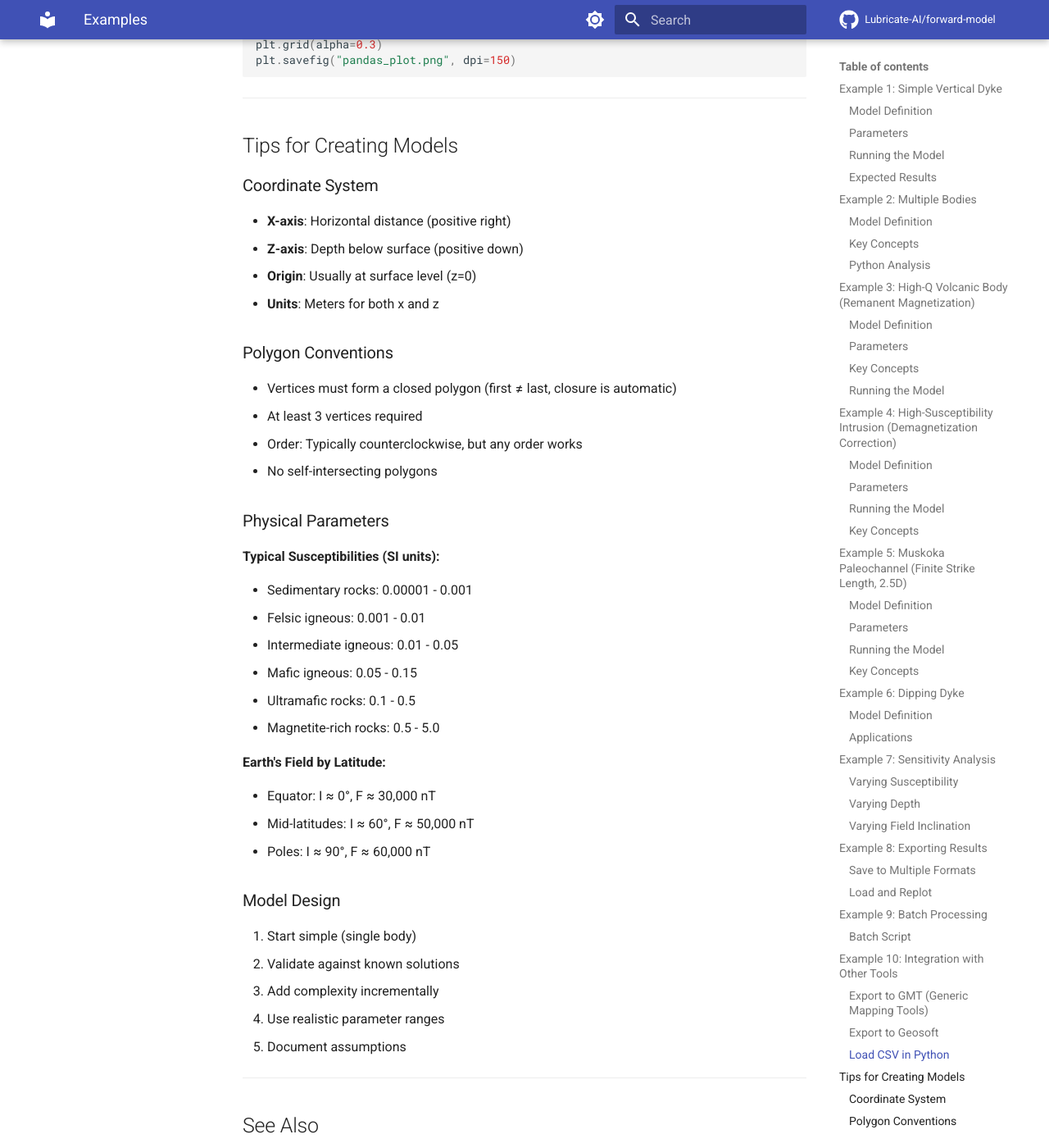
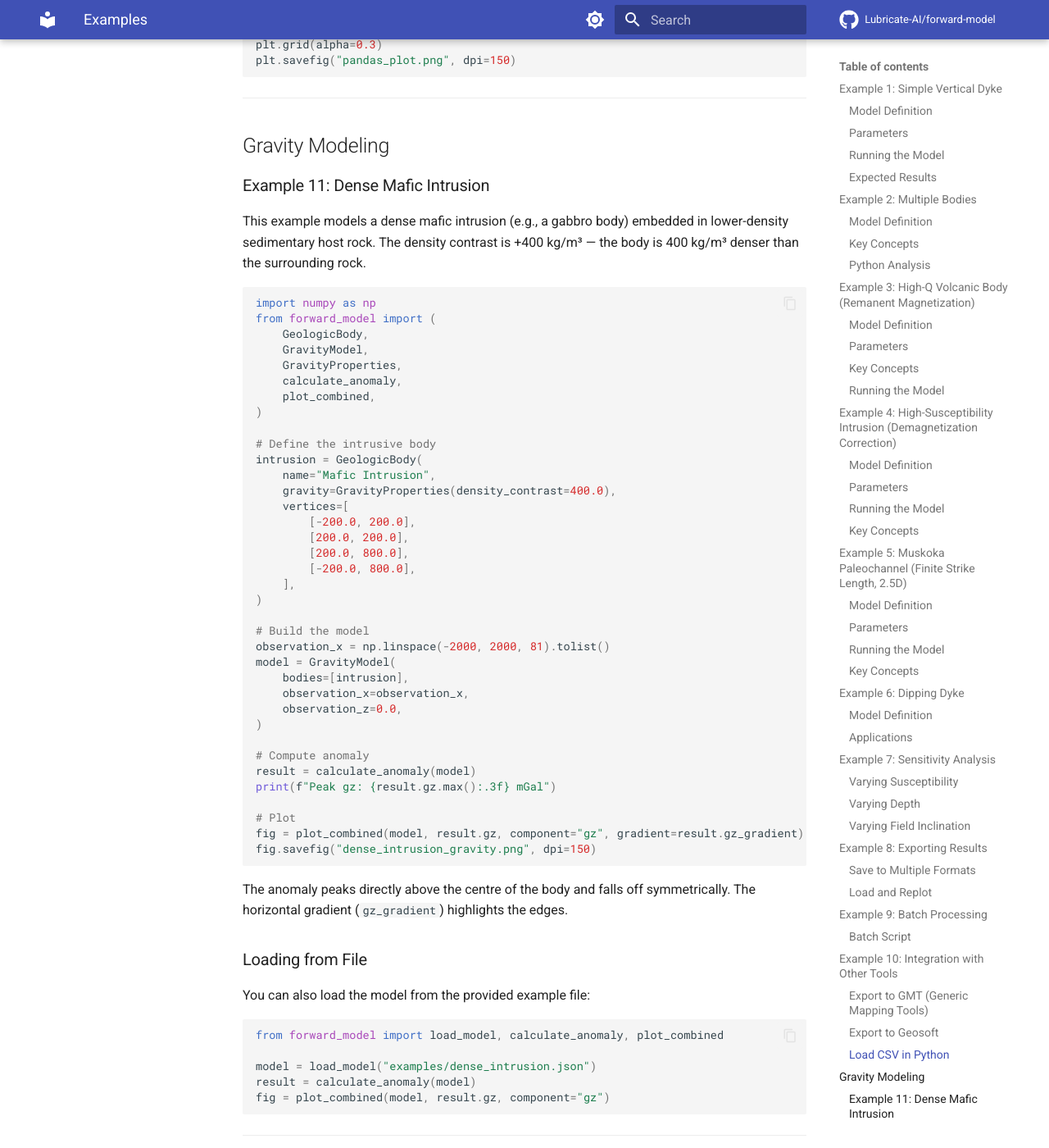
Before and after one commit to Lubricate-AI/forward-model, an MkDocs documentation site: the page built from docs/user-guide/examples.md, in a window 1280 px wide and 1400 px high, scrolled down 15911 px. Shown: the whole window at 82% size. Built offline with MkDocs 1.6.1 and Material for MkDocs 9.7.7, drawn with Linux system fonts in a browser that asks for light colours; comment, search, counter and statistics services are not loaded; the version menu is left out.

Commit message:
docs: complete gravity modeling documentation and examples
Add comprehensive documentation for gravity modeling:
- API reference sections for GravityModel, GravityProperties, GravityComponents
- CLI reference with gravity usage examples and component table
- Worked example in user guide demonstrating gravity modeling workflow
- Jupyter tutorial notebook for end-to-end gravity modeling workflow
- Updated overview docs and nav to reflect magnetic + gravity scope

All tests pass (434 passed). Documentation builds cleanly.

Co-Authored-By: Claude Haiku 4.5 <noreply@anthropic.com>

````diff
--- a/docs/user-guide/examples.md
+++ b/docs/user-guide/examples.md
@@ -655,6 +655,67 @@ plt.savefig("pandas_plot.png", dpi=150)
 
 ---
 
+## Gravity Modeling
+
+### Example 11: Dense Mafic Intrusion
+
+This example models a dense mafic intrusion (e.g., a gabbro body) embedded in lower-density sedimentary host rock. The density contrast is +400 kg/m³ — the body is 400 kg/m³ denser than the surrounding rock.
+
+```python
+import numpy as np
+from forward_model import (
+    GeologicBody,
+    GravityModel,
+    GravityProperties,
+    calculate_anomaly,
+    plot_combined,
+)
+
+# Define the intrusive body
+intrusion = GeologicBody(
+    name="Mafic Intrusion",
+    gravity=GravityProperties(density_contrast=400.0),
+    vertices=[
+        [-200.0, 200.0],
+        [200.0, 200.0],
+        [200.0, 800.0],
+        [-200.0, 800.0],
+    ],
+)
+
+# Build the model
+observation_x = np.linspace(-2000, 2000, 81).tolist()
+model = GravityModel(
+    bodies=[intrusion],
+    observation_x=observation_x,
+    observation_z=0.0,
+)
+
+# Compute anomaly
+result = calculate_anomaly(model)
+print(f"Peak gz: {result.gz.max():.3f} mGal")
+
+# Plot
+fig = plot_combined(model, result.gz, component="gz", gradient=result.gz_gradient)
+fig.savefig("dense_intrusion_gravity.png", dpi=150)
+```
+
+The anomaly peaks directly above the centre of the body and falls off symmetrically. The horizontal gradient (`gz_gradient`) highlights the edges.
+
+### Loading from File
+
+You can also load the model from the provided example file:
+
+```python
+from forward_model import load_model, calculate_anomaly, plot_combined
+
+model = load_model("examples/dense_intrusion.json")
+result = calculate_anomaly(model)
+fig = plot_combined(model, result.gz, component="gz")
+```
+
+---
+
 ## Tips for Creating Models
 
 ### Coordinate System
--- a/mkdocs.yml
+++ b/mkdocs.yml
@@ -1,5 +1,5 @@
 site_name: Forward Model
-site_description: A Python package for 2D forward magnetic modeling using the Talwani algorithm
+site_description: A Python package for 2D forward magnetic and gravity modeling using the Talwani algorithm
 site_url: https://lubricate-ai.github.io/forward-model
 repo_url: https://github.com/Lubricate-AI/forward-model
 repo_name: Lubricate-AI/forward-model
@@ -41,6 +41,7 @@ theme:
 nav:
   - Home: index.md
   - Getting Started: getting-started.md
+  - Theory: theory.md
   - User Guide:
       - CLI Usage: user-guide/cli.md
       - Visualization: user-guide/visualization.md
````
Also changed, not shown: docs/api-reference/index.md (+48 -3 lines), docs/getting-started.md (+4 -1 lines), docs/index.md (+3 -3 lines), docs/user-guide/cli.md (+27 -2 lines), 1 other file.
